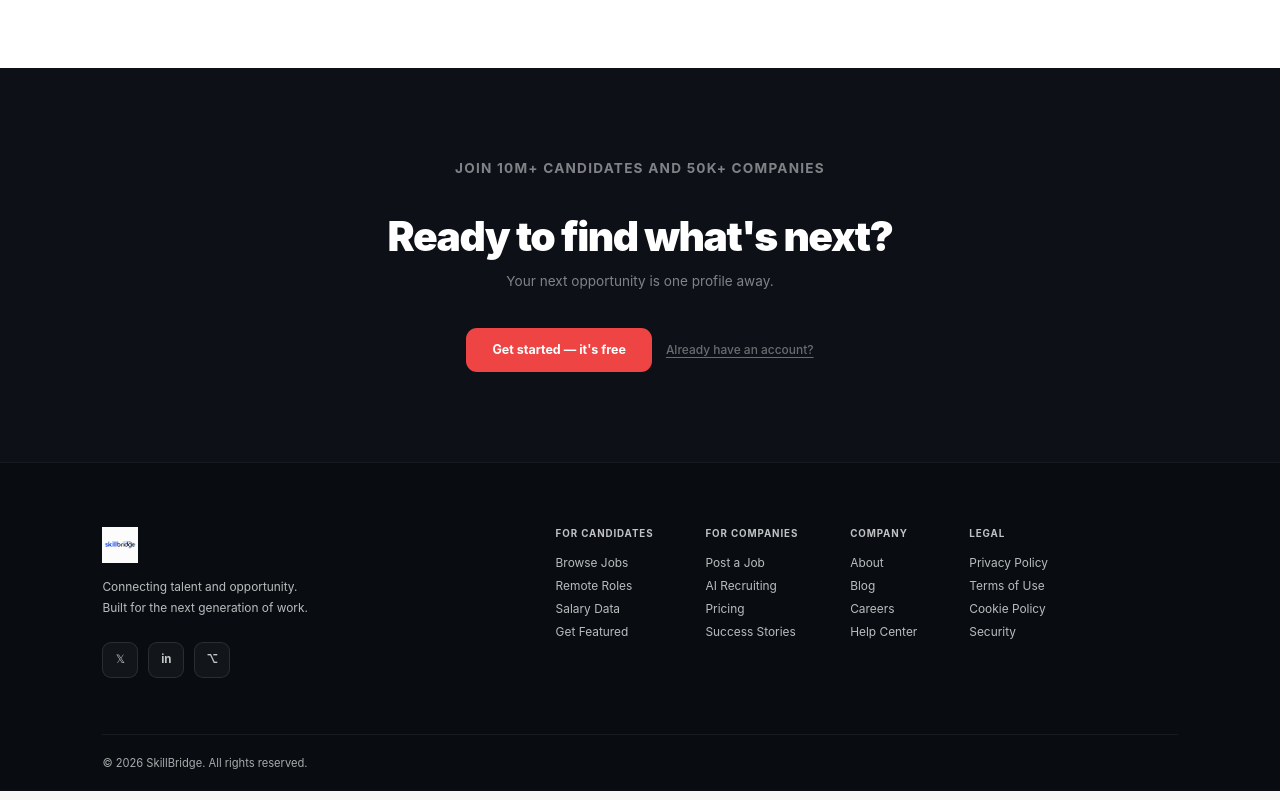
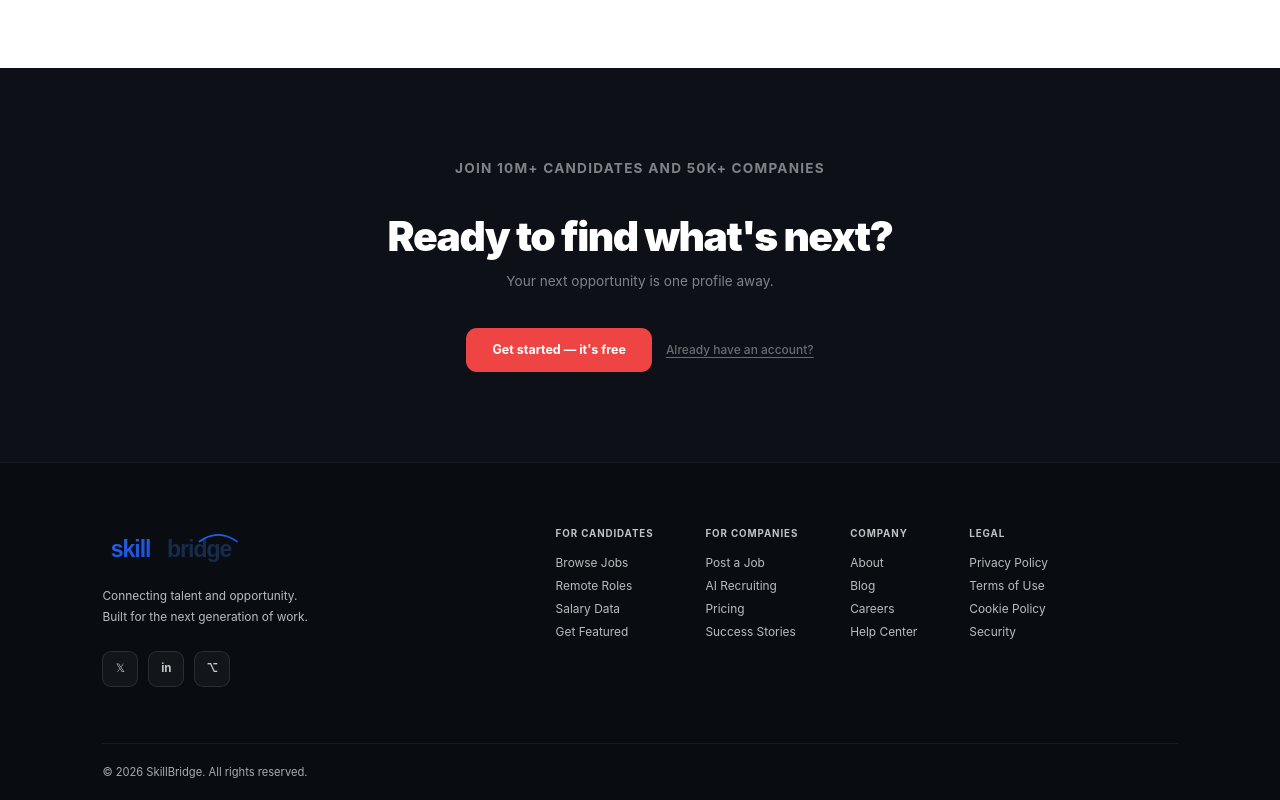
Before and after one commit to Chinmay0608/job-portal-system, a React (Vite) app in the folder frontend/: page / in a window 1280 px wide. Shown: the part 2825-3625 px from the top of the page. Built offline with nearby package versions, Linux system fonts and the light colour scheme; no server answers.

Commit message:
fix: eliminate legacy logo.png, wire SkillBridgeLogo SVG component in Footer and Navbar

```diff
--- a/frontend/src/Components/Footer.jsx
+++ b/frontend/src/Components/Footer.jsx
@@ -1,5 +1,5 @@
 import { useNavigate } from "react-router-dom";
-import logo from "../assets/logo.png";
+import SkillBridgeLogo from "./SkillBridgeLogo";
 import "../Styles/components/Footer.css";
 
 function Footer() {
@@ -28,7 +28,7 @@ function Footer() {
         {/* Brand Column */}
         <div className="footer-brand-col">
           <button className="footer-logo" onClick={() => delayedNavigate("/")}>
-            <img src={logo} alt="SkillBridge" style={{ height: '36px', width: 'auto' }} />
+            <SkillBridgeLogo width={150} />
           </button>
           <p className="footer-tagline">Connecting talent and opportunity.<br />Built for the next generation of work.</p>
           <div className="footer-socials">
@@ -76,7 +76,6 @@ function Footer() {
 
       <div className="footer-bottom">
         <span>© 2026 SkillBridge. All rights reserved.</span>
-
       </div>
     </footer>
   );
```
Also changed, not shown: frontend/src/assets/logo.png (deleted).
